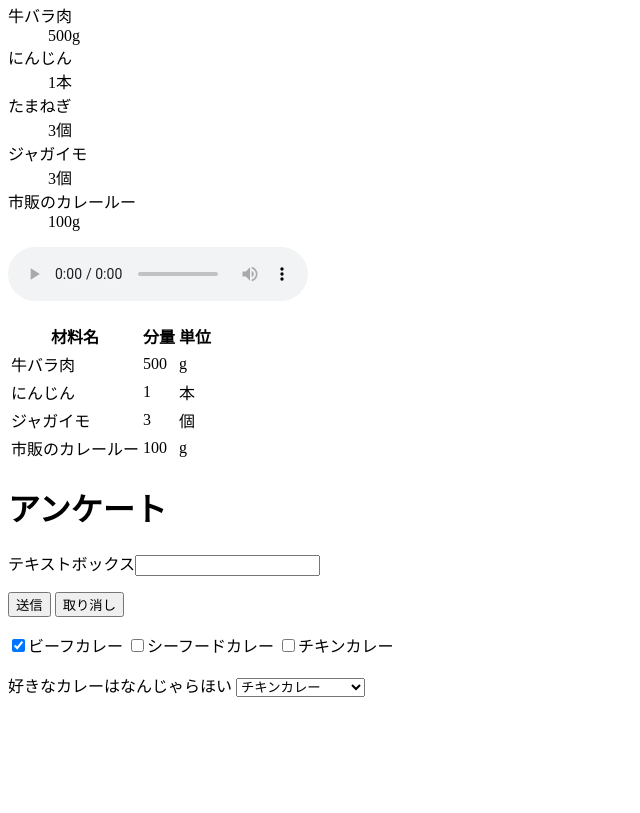
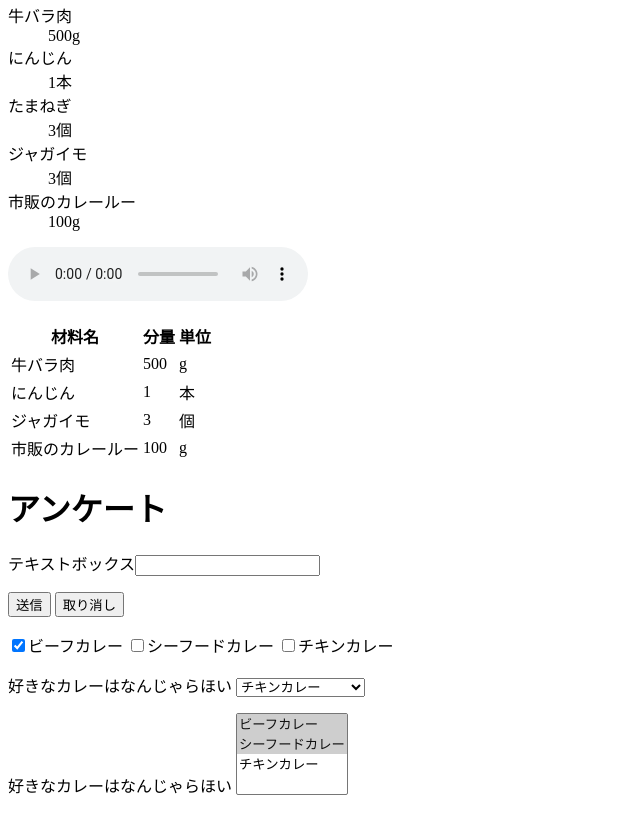
Before and after one commit to mitsuru1397/2016web-1-5, a plain HTML site: page index.html in a window 1280 px wide. Shown: the part 745-1558 px from the top of the page, without its empty margins (0-640 px from the left). Before the commit the page ends 1458 px from the top, so only its background shows below. Drawn offline with Linux system fonts and the light colour scheme.

Commit message:
Update index.html

```diff
--- a/index.html
+++ b/index.html
@@ -66,6 +66,11 @@
       <option value="seafood">シーフードカレー
       <option value="chicken" selected>チキンカレー
     </select></p>
-
+        <p>好きなカレーはなんじゃらほい
+    <select name="input14" multiple>
+      <option value="beef" selected>ビーフカレー
+      <option value="seafood" selected>シーフードカレー
+      <option value="chicken" >チキンカレー
+    </select></p>
   </body>
 </html>
```
